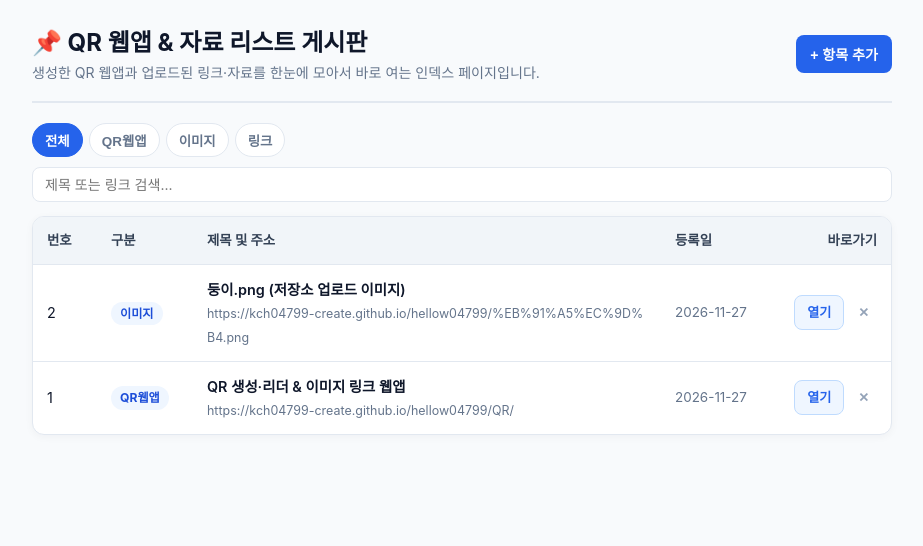
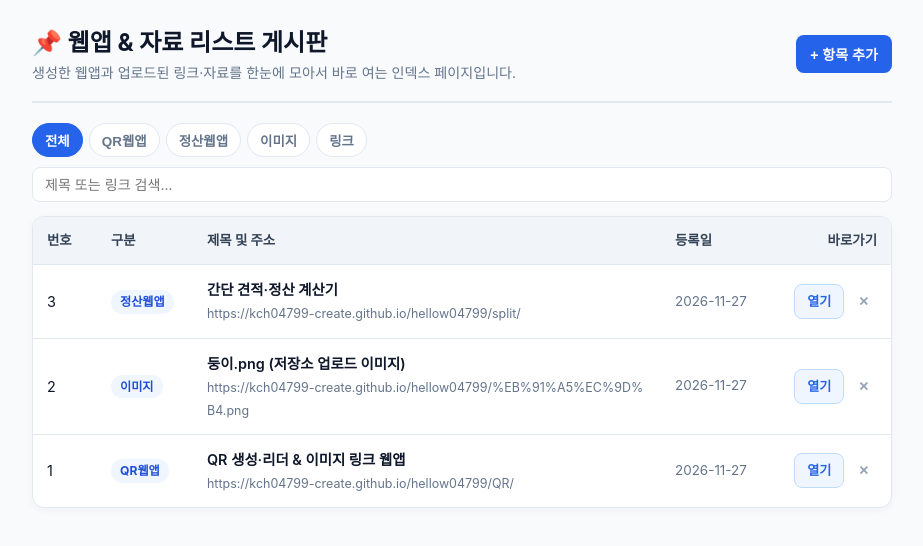
Before and after one commit to kch04799-create/hellow04799, a plain HTML site: page index.html in a window 1280 px wide. Shown: the whole page, without its empty margins (178-1101 px from the left). Drawn offline with Linux system fonts and the light colour scheme.

Commit message:
Update index.html

```diff
--- a/index.html
+++ b/index.html
@@ -285,8 +285,8 @@
   <div class="container">
     <header>
       <div>
-        <h1>📌 QR 웹앱 & 자료 리스트 게시판</h1>
-        <p>생성한 QR 웹앱과 업로드된 링크·자료를 한눈에 모아서 바로 여는 인덱스 페이지입니다.</p>
+        <h1>📌 웹앱 & 자료 리스트 게시판</h1>
+        <p>생성한 웹앱과 업로드된 링크·자료를 한눈에 모아서 바로 여는 인덱스 페이지입니다.</p>
       </div>
       <button class="btn btn-primary" onclick="toggleAddForm()">+ 항목 추가</button>
     </header>
@@ -297,6 +297,7 @@
       <div class="form-grid">
         <select id="itemType">
           <option value="QR웹앱">QR웹앱</option>
+          <option value="정산웹앱">정산웹앱</option>
           <option value="이미지">이미지</option>
           <option value="링크">링크</option>
         </select>
@@ -318,6 +319,7 @@
       <div class="filter-group">
         <button class="filter-btn active" onclick="setFilter('전체', this)">전체</button>
         <button class="filter-btn" onclick="setFilter('QR웹앱', this)">QR웹앱</button>
+        <button class="filter-btn" onclick="setFilter('정산웹앱', this)">정산웹앱</button>
         <button class="filter-btn" onclick="setFilter('이미지', this)">이미지</button>
         <button class="filter-btn" onclick="setFilter('링크', this)">링크</button>
       </div>
@@ -348,7 +350,7 @@
   </div>
 
   <script>
-    const STORAGE_KEY = "gh_pages_qr_board_items_v1";
+    const STORAGE_KEY = "gh_pages_qr_board_items_v2";
 
     const defaultItems = [
       {
@@ -363,6 +365,13 @@
         type: "이미지",
         title: "둥이.png (저장소 업로드 이미지)",
         url: "https://kch04799-create.github.io/hellow04799/%EB%91%A5%EC%9D%B4.png",
+        date: "2026-11-27"
+      },
+      {
+        id: 3,
+        type: "정산웹앱",
+        title: "간단 견적·정산 계산기",
+        url: "https://kch04799-create.github.io/hellow04799/split/",
         date: "2026-11-27"
       }
     ];
```
